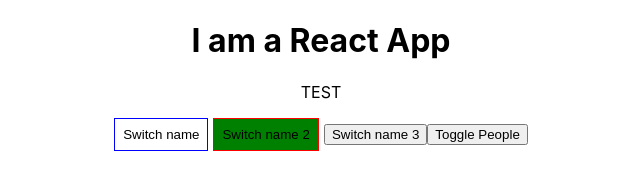
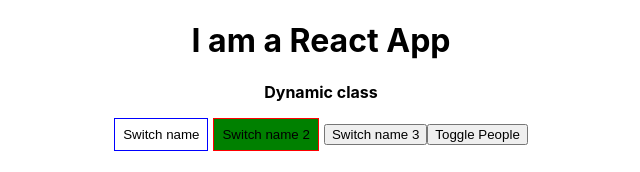
Before and after one commit to seanhuang514/ReactTheCompleteGuide, a React (Create React App) app: page / in a window 1280 px wide. Shown: the top 172 px of the page, without its empty margins (319-959 px from the left). Built offline with nearby package versions, Linux system fonts and the light colour scheme.

Commit message:
65. Setting Class Names Dynamically

```diff
--- a/src/App.js
+++ b/src/App.js
@@ -116,11 +116,20 @@
 
       style.backgroundColor = 'red';
     }
+    const classes = []
+
+    if(this.state.people.length <= 2){
+      classes.push('bold');
+    }
+
+    if(this.state.people.length <= 1){
+      classes.push('red');
+    }
 
     return (
       <div className="App">
         <h1>I am a React App</h1>
-        <p>TEST</p>
+        <p className={classes.join(' ')}>Dynamic class</p>
         {/* React 的 click event 要用 onClick 而不是用 native js 的 onclick，然後呼叫的時候不用 ()  */}
         <button style={this.myStyle()} onClick={this.switchNameHandle}>Switch name</button>
 
```
